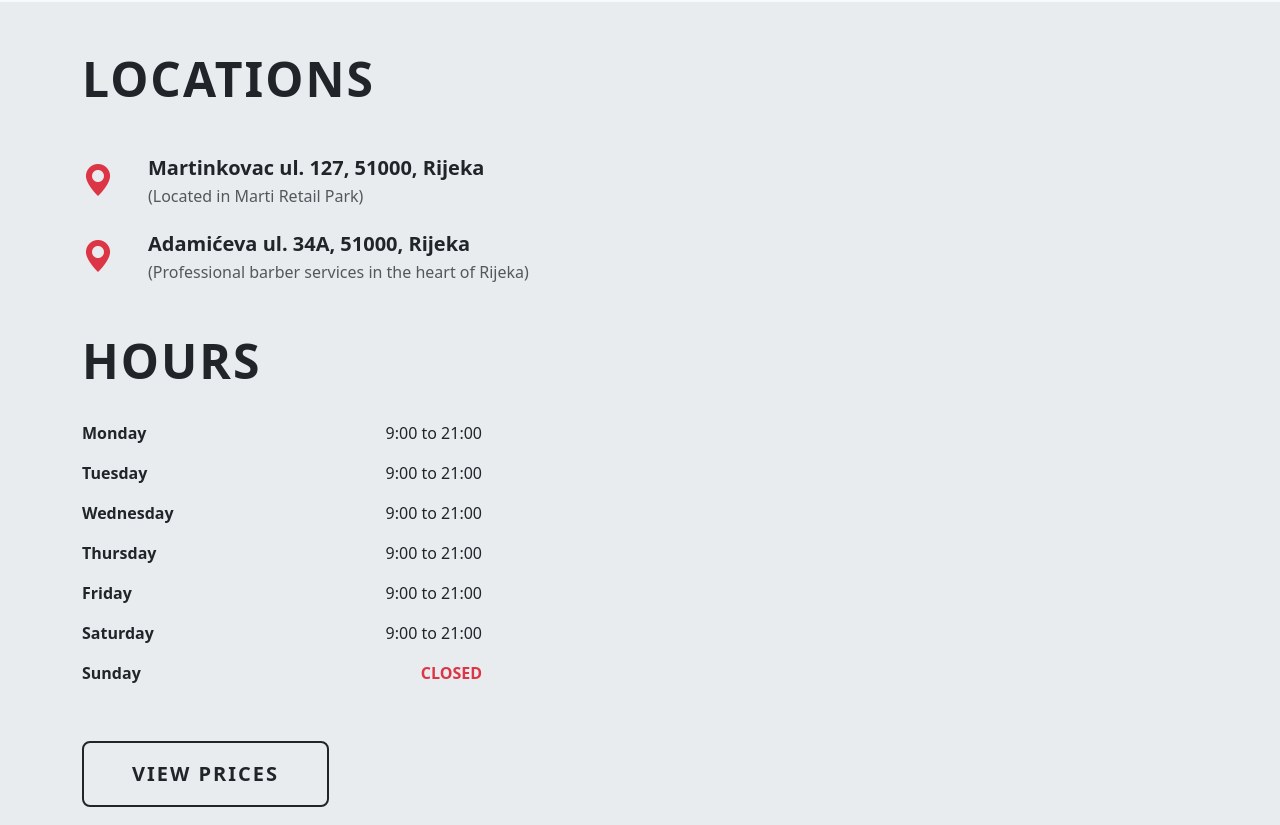
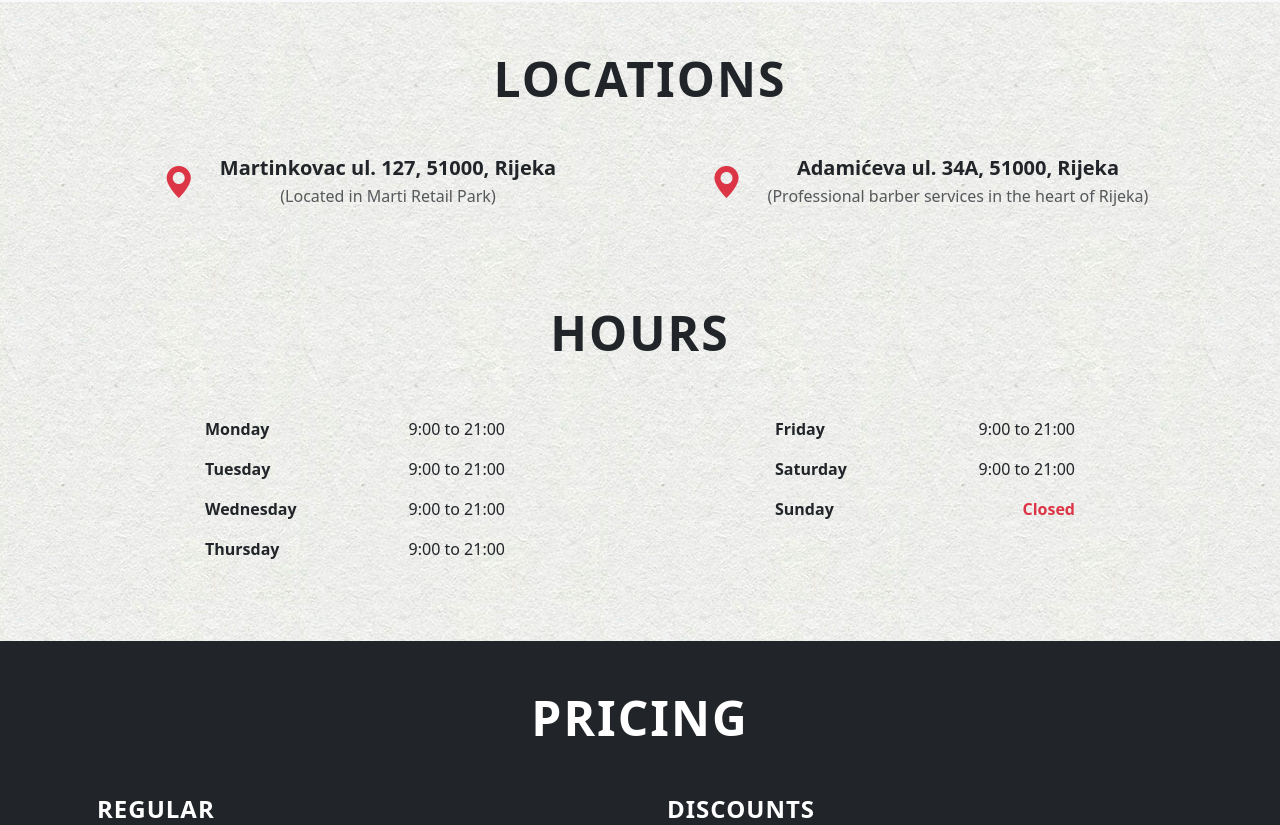
Before and after one commit to GoldenSpade/barber-kings, a Vue app: page / in a window 1280 px wide. Shown: the part 475-1300 px from the top of the page. Built offline with nearby package versions, Linux system fonts and the light colour scheme.

Commit message:
Main page edits: Locations, Hours, Pricing, Languages

```diff
--- a/src/i18n/locales/en.js
+++ b/src/i18n/locales/en.js
@@ -26,7 +26,23 @@ export default {
     welcome: 'WELCOME',
     description: 'Where tradition meets precision. Expert cuts, classic shaves, and modern style crafted by masters of the trade.',
     bookNow: 'BOOK NOW',
-    ourLocations: 'Our Locations'
+    ourLocations: 'Our Locations',
+    locations: 'LOCATIONS',
+    hours: 'HOURS',
+    pricing: 'PRICING',
+    bookAppointment: 'BOOK APPOINTMENT',
+    pricingServices: {
+      regular: 'REGULAR',
+      discounts: 'DISCOUNTS',
+      haircut: 'Haircut',
+      haircutWash: 'Haircut & Wash',
+      haircutBeardTrim: 'Haircut & Beard Trim',
+      haircutBeardTrimWash: 'Haircut & Beard Trim & Wash',
+      beardTrim: 'Beard Trim',
+      studentHaircut: 'Student Haircut',
+      kidsHaircut: 'Kids Haircut',
+      seniorHaircut: 'Senior Haircut'
+    }
   },
 
   // Booking page
--- a/src/i18n/locales/hr.js
+++ b/src/i18n/locales/hr.js
@@ -26,7 +26,23 @@ export default {
     welcome: 'DOBRODOŠLI',
     description: 'Gdje se tradicija susreće s preciznošću. Stručno šišanje, klasično brijanje i moderni stil koji stvaraju majstori zanata.',
     bookNow: 'REZERVIRAJ SADA',
-    ourLocations: 'Naše Lokacije'
+    ourLocations: 'Naše Lokacije',
+    locations: 'LOKACIJE',
+    hours: 'RADNO VRIJEME',
+    pricing: 'CIJENE',
+    bookAppointment: 'REZERVIRAJ TERMIN',
+    pricingServices: {
+      regular: 'REDOVNE',
+      discounts: 'POPUSTI',
+      haircut: 'Šišanje',
+      haircutWash: 'Šišanje i pranje',
+      haircutBeardTrim: 'Šišanje i uređenje brade',
+      haircutBeardTrimWash: 'Šišanje, uređenje brade i pranje',
+      beardTrim: 'Uređenje brade',
+      studentHaircut: 'Studentsko šišanje',
+      kidsHaircut: 'Dječje šišanje',
+      seniorHaircut: 'Umirovljeničko šišanje'
+    }
   },
 
   // Booking page
--- a/src/pages/HomePage.vue
+++ b/src/pages/HomePage.vue
@@ -48,79 +48,86 @@
     <div class="locations-section bg-white py-5">
       <div class="container">
         <div class="row">
-          <div class="col-12">
-            <h2 class="display-4 fw-bold text-dark mb-5 text-left" style="font-size: 3rem; letter-spacing: 2px;">
-              LOCATIONS
+          <div class="col-12 text-center">
+            <h2 class="display-4 fw-bold text-dark mb-5" style="font-size: 3rem; letter-spacing: 2px;">
+              {{ $t('home.locations') }}
             </h2>
 
+            <div class="row justify-content-center mb-5">
               <!-- Location 1 -->
-            <div class="location-item d-flex align-items-start mb-4">
+              <div class="col-md-6 mb-4">
+                <div class="location-item d-flex align-items-center justify-content-center">
                   <div class="location-icon me-3">
                     <i class="bi bi-geo-alt-fill text-danger" style="font-size: 2rem;"></i>
                   </div>
-              <div class="location-info">
+                  <div class="location-info text-center">
                     <h5 class="fw-bold text-dark mb-1">{{ $t('locations.downtown.address') }}</h5>
                     <p class="text-muted mb-0">({{ $t('locations.downtown.description') }})</p>
                   </div>
                 </div>
+              </div>
 
               <!-- Location 2 -->
-            <div class="location-item d-flex align-items-start mb-5">
+              <div class="col-md-6 mb-4">
+                <div class="location-item d-flex align-items-center justify-content-center">
                   <div class="location-icon me-3">
                     <i class="bi bi-geo-alt-fill text-danger" style="font-size: 2rem;"></i>
                   </div>
-              <div class="location-info">
+                  <div class="location-info text-center">
                     <h5 class="fw-bold text-dark mb-1">{{ $t('locations.podil.address') }}</h5>
                     <p class="text-muted mb-0">({{ $t('locations.podil.description') }})</p>
                   </div>
                 </div>
+              </div>
+            </div>
 
             <!-- Hours Section -->
-            <h2 class="display-4 fw-bold text-dark mb-4 text-left" style="font-size: 3rem; letter-spacing: 2px;">
-              HOURS
+            <h2 class="display-4 fw-bold text-dark mb-5" style="font-size: 3rem; letter-spacing: 2px;">
+              {{ $t('home.hours') }}
             </h2>
 
-            <div class="hours-list">
+            <div class="row justify-content-center">
+              <!-- Column 1 -->
+              <div class="col-md-6 mb-4">
+                <div class="hours-column">
                   <div class="d-flex justify-content-between py-2">
-                <span class="fw-bold">Monday</span>
+                    <span class="fw-bold">{{ $t('booking.days.monday') }}</span>
                     <span>9:00 to 21:00</span>
                   </div>
                   <div class="d-flex justify-content-between py-2">
-                <span class="fw-bold">Tuesday</span>
+                    <span class="fw-bold">{{ $t('booking.days.tuesday') }}</span>
                     <span>9:00 to 21:00</span>
                   </div>
                   <div class="d-flex justify-content-between py-2">
-                <span class="fw-bold">Wednesday</span>
+                    <span class="fw-bold">{{ $t('booking.days.wednesday') }}</span>
                     <span>9:00 to 21:00</span>
                   </div>
                   <div class="d-flex justify-content-between py-2">
-                <span class="fw-bold">Thursday</span>
+                    <span class="fw-bold">{{ $t('booking.days.thursday') }}</span>
+                    <span>9:00 to 21:00</span>
+                  </div>
+                </div>
+              </div>
+
+              <!-- Column 2 -->
+              <div class="col-md-6 mb-4">
+                <div class="hours-column">
+                  <div class="d-flex justify-content-between py-2">
+                    <span class="fw-bold">{{ $t('booking.days.friday') }}</span>
                     <span>9:00 to 21:00</span>
                   </div>
                   <div class="d-flex justify-content-between py-2">
-                <span class="fw-bold">Friday</span>
+                    <span class="fw-bold">{{ $t('booking.days.saturday') }}</span>
                     <span>9:00 to 21:00</span>
                   </div>
                   <div class="d-flex justify-content-between py-2">
-                <span class="fw-bold">Saturday</span>
-                <span>9:00 to 21:00</span>
+                    <span class="fw-bold">{{ $t('booking.days.sunday') }}</span>
+                    <span class="text-danger fw-bold">{{ $t('booking.closed') }}</span>
                   </div>
-              <div class="d-flex justify-content-between py-2">
-                <span class="fw-bold">Sunday</span>
-                <span class="text-danger fw-bold">CLOSED</span>
+                </div>
               </div>
             </div>
 
-            <!-- View Prices Button -->
-            <div class="text-left mt-5">
-              <button
-                class="btn btn-outline-dark btn-lg px-5 py-3 fw-bold"
-                style="letter-spacing: 2px; border-width: 2px;"
-                @click="scrollToPricing"
-              >
-                VIEW PRICES
-              </button>
-            </div>
           </div>
         </div>
       </div>
@@ -132,7 +139,7 @@
         <div class="row">
           <div class="col-12">
             <h2 class="display-4 fw-bold text-white text-center mb-5" style="font-size: 3rem; letter-spacing: 2px;">
-              PRICING
+              {{ $t('home.pricing') }}
             </h2>
 
             <div class="row">
@@ -140,31 +147,31 @@
               <div class="col-md-6">
                 <div class="pricing-column">
                   <h3 class="fw-bold text-white mb-4 pb-2 border-bottom border-white" style="font-size: 1.5rem; letter-spacing: 1px;">
-                    REGULAR
+                    {{ $t('home.pricingServices.regular') }}
                   </h3>
 
                   <div class="service-item d-flex justify-content-between py-2 border-bottom border-secondary">
-                    <span>Haircut</span>
+                    <span>{{ $t('home.pricingServices.haircut') }}</span>
                     <span class="fw-bold">€35,-</span>
                   </div>
 
                   <div class="service-item d-flex justify-content-between py-2 border-bottom border-secondary">
-                    <span>Haircut & Wash</span>
+                    <span>{{ $t('home.pricingServices.haircutWash') }}</span>
                     <span class="fw-bold">€40,-</span>
                   </div>
 
                   <div class="service-item d-flex justify-content-between py-2 border-bottom border-secondary">
-                    <span>Haircut & Beard Trim</span>
+                    <span>{{ $t('home.pricingServices.haircutBeardTrim') }}</span>
                     <span class="fw-bold">€45,-</span>
                   </div>
 
                   <div class="service-item d-flex justify-content-between py-2 border-bottom border-secondary">
-                    <span>Haircut & Beard Trim & Wash</span>
+                    <span>{{ $t('home.pricingServices.haircutBeardTrimWash') }}</span>
                     <span class="fw-bold">€50,-</span>
                   </div>
 
                   <div class="service-item d-flex justify-content-between py-2">
-                    <span>Beard Trim</span>
+                    <span>{{ $t('home.pricingServices.beardTrim') }}</span>
                     <span class="fw-bold">from €15,-</span>
                   </div>
                 </div>
@@ -174,21 +181,21 @@
               <div class="col-md-6">
                 <div class="pricing-column">
                   <h3 class="fw-bold text-white mb-4 pb-2 border-bottom border-white" style="font-size: 1.5rem; letter-spacing: 1px;">
-                    DISCOUNTS
+                    {{ $t('home.pricingServices.discounts') }}
                   </h3>
 
                   <div class="service-item d-flex justify-content-between py-2 border-bottom border-secondary">
-                    <span>Student Haircut</span>
+                    <span>{{ $t('home.pricingServices.studentHaircut') }}</span>
                     <span class="fw-bold">€30,-</span>
                   </div>
 
                   <div class="service-item d-flex justify-content-between py-2 border-bottom border-secondary">
-                    <span>Kids Haircut</span>
+                    <span>{{ $t('home.pricingServices.kidsHaircut') }}</span>
                     <span class="fw-bold">€30,-</span>
                   </div>
 
                   <div class="service-item d-flex justify-content-between py-2">
-                    <span>Senior Haircut</span>
+                    <span>{{ $t('home.pricingServices.seniorHaircut') }}</span>
                     <span class="fw-bold">€30,-</span>
                   </div>
                 </div>
@@ -202,7 +209,7 @@
                   class="btn btn-light btn-lg px-5 py-3 fw-bold text-dark"
                   style="letter-spacing: 2px;"
                 >
-                  BOOK APPOINTMENT
+                  {{ $t('home.bookAppointment') }}
                 </button>
               </router-link>
             </div>
@@ -218,13 +225,6 @@
 <script setup>
 import Navigation from '@/components/Navigation.vue'
 import Footer from '@/components/Footer.vue'
-
-const scrollToPricing = () => {
-  const pricingElement = document.getElementById('pricing')
-  if (pricingElement) {
-    pricingElement.scrollIntoView({ behavior: 'smooth' })
-  }
-}
 </script>
 
 <style scoped>
@@ -238,7 +238,9 @@ const scrollToPricing = () => {
 }
 
 .locations-section {
-  background-color: #e9ecef !important;
+  background-image: url('@/assets/main-page-locations-bg.jpg');
+  background-repeat: repeat;
+  position: relative;
 }
 
 .location-item {
@@ -249,8 +251,9 @@ const scrollToPricing = () => {
   min-width: 50px;
 }
 
-.hours-list {
-  max-width: 400px;
+.hours-column {
+  max-width: 300px;
+  margin: 0 auto;
 }
 
 .pricing-section {
@@ -310,7 +313,7 @@ const scrollToPricing = () => {
     margin-right: 0 !important;
   }
 
-  .hours-list {
+  .hours-column {
     max-width: 100%;
   }
 }
```
Also changed, not shown: src/assets/main-page-locations-bg.jpg (added). Lines whose indentation alone changed are shown as unchanged.
